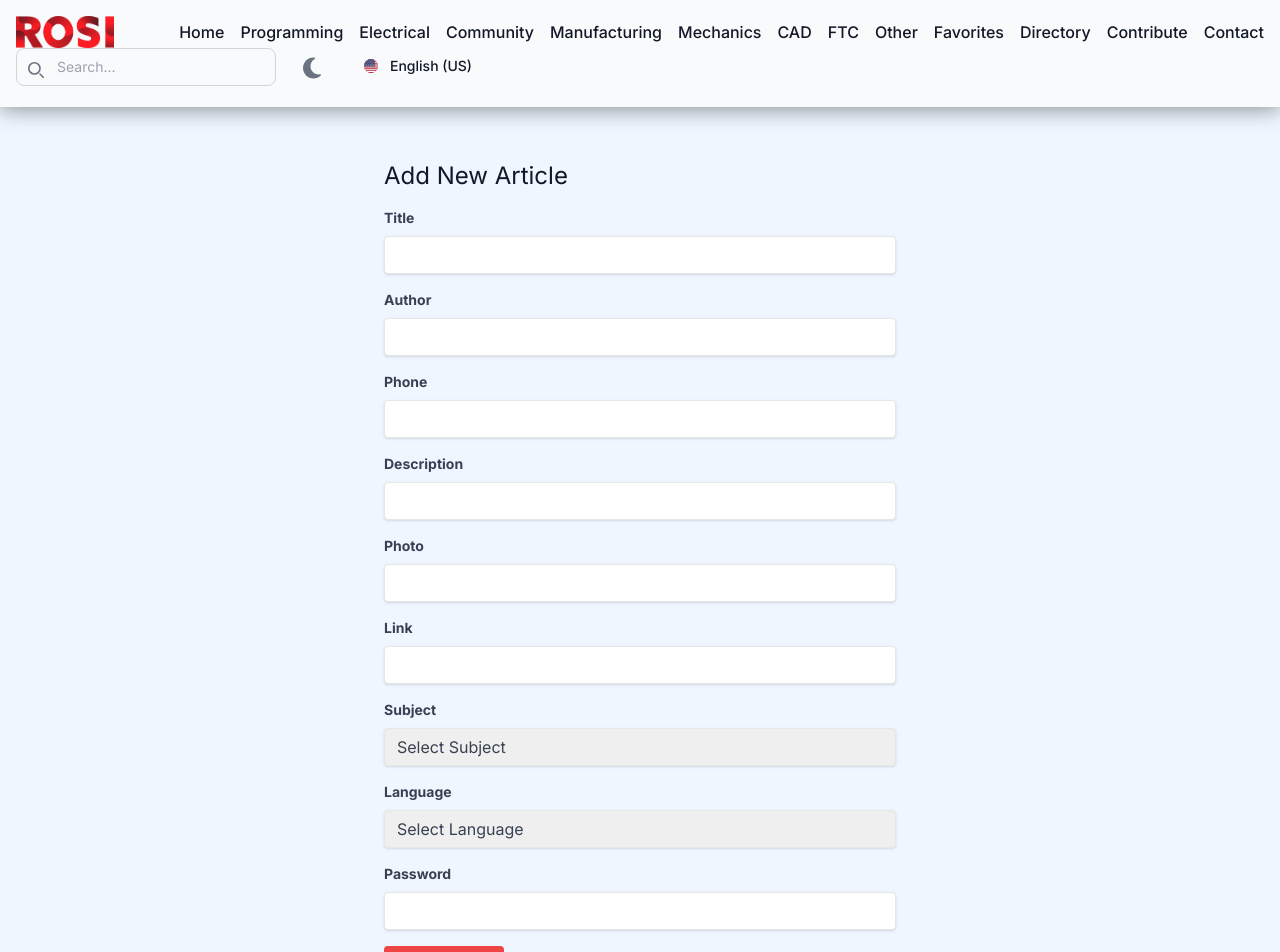
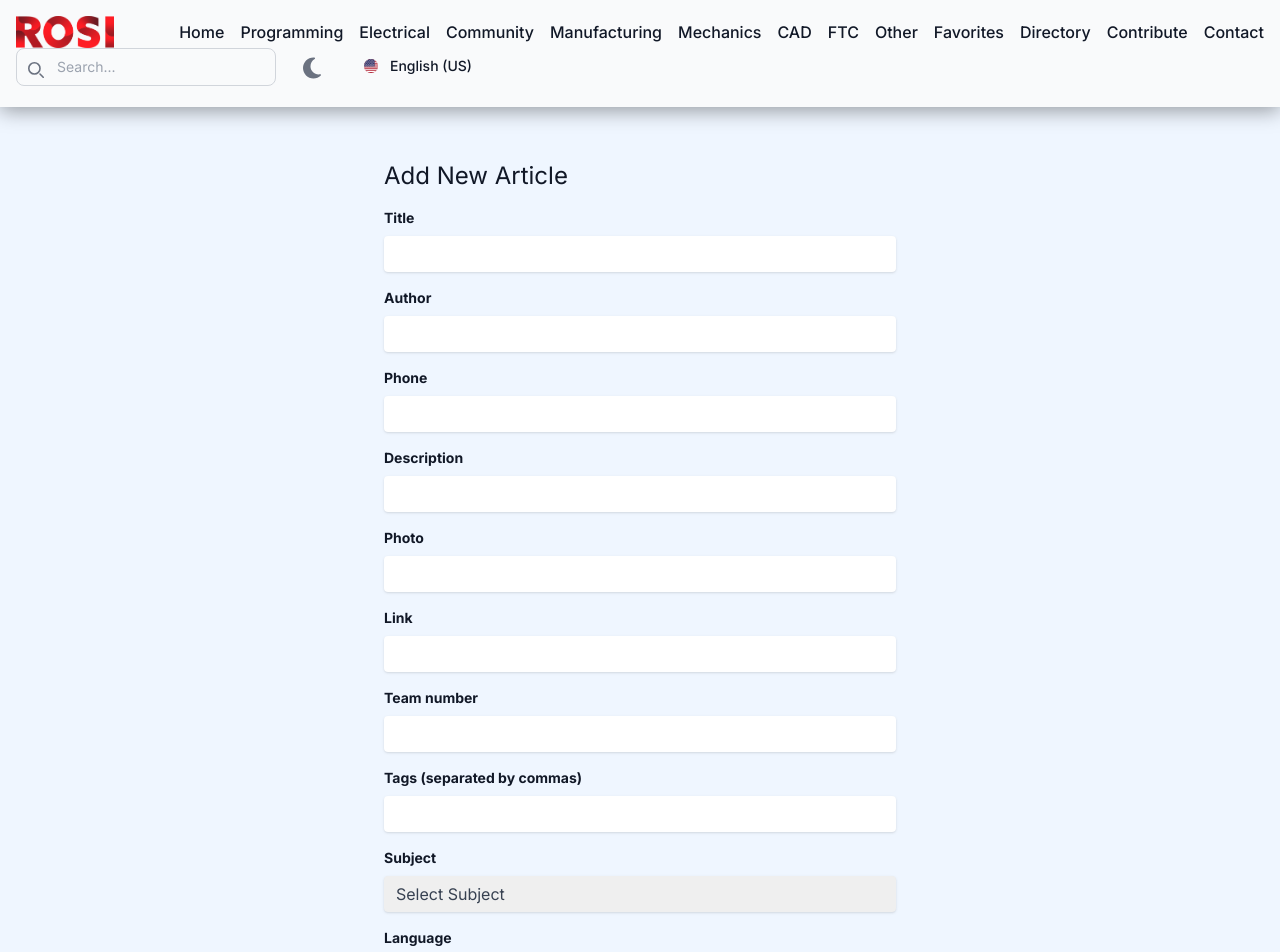
Before and after one commit to MA5951/rosi-2.0, a Next.js app: page /admin in a window 1280 px wide. Shown: the top 952 px of the page. Built offline with nearby package versions, Linux system fonts and the light colour scheme.

Commit message:
fixed admin upload page to include tags and team number

```diff
--- a/src/app/admin/page.tsx
+++ b/src/app/admin/page.tsx
@@ -99,7 +99,7 @@ const AddArticlePage: React.FC = () => {
                 <h2 style={{marginTop: "15vh"}} className="text-2xl mb-4">Add New Article</h2>
                 {['title', 'author', 'phone', 'description', 'photo', 'link'].map((field) => (
                     <div key={field} className="mb-4">
-                        <label className="block text-gray-700 dark:text-gray-300 text-sm font-bold mb-2" htmlFor={field}>
+                        <label className="block text-sm font-bold mb-2 dark:text-white" htmlFor={field}>
                             {field.charAt(0).toUpperCase() + field.slice(1)}
                         </label>
                         <input
@@ -108,13 +108,41 @@ const AddArticlePage: React.FC = () => {
                             id={field}
                             value={formData[field as keyof FormData]} // Cast to keyof FormData
                             onChange={handleChange}
-                            className="shadow appearance-none border rounded w-full py-2 px-3 text-gray-700 dark:text-gray-900 leading-tight focus:outline-none focus:shadow-outline"
+                            className="shadow appearance-none rounded w-full py-2 px-3 text-gray-700 dark:bg-gray-600 border-0 dark:text-white leading-tight focus:outline-none focus:shadow-outline"
                             required
                         />
                     </div>
                 ))}
                 <div className="mb-4">
-                    <label className="block text-gray-700 dark:text-gray-300 text-sm font-bold mb-2" htmlFor="subject">
+                    <label className="block text-sm font-bold mb-2 dark:text-white" htmlFor="teamnumber">
+                        Team number
+                    </label>
+                    <input
+                        type="text"
+                        name="teamnumber"
+                        id="teamnumber"
+                        value={formData.teamnumber}
+                        onChange={handleChange}
+                        className="shadow appearance-none rounded w-full py-2 px-3 text-gray-700 dark:bg-gray-600 border-0 dark:text-white leading-tight focus:outline-none focus:shadow-outline"
+                        required
+                    />
+                </div>
+                <div className="mb-4">
+                    <label className="block text-sm font-bold mb-2 dark:text-white" htmlFor="tags">
+                        Tags (separated by commas)
+                    </label>
+                    <input
+                        type="text"
+                        name="tags"
+                        id="tags"
+                        value={formData.tags}
+                        onChange={handleChange}
+                        className="shadow appearance-none rounded w-full py-2 px-3 text-gray-700 dark:bg-gray-600 border-0 dark:text-white leading-tight focus:outline-none focus:shadow-outline"
+                        required
+                    />
+                </div>
+                <div className="mb-4">
+                    <label className="block text-sm font-bold mb-2 dark:text-white" htmlFor="subject">
                         Subject
                     </label>
                     <select
@@ -122,7 +150,7 @@ const AddArticlePage: React.FC = () => {
                         id="subject"
                         value={formData.subject}
                         onChange={handleChange}
-                        className="shadow appearance-none border rounded w-full py-2 px-3 text-gray-700 dark:text-gray-900 leading-tight focus:outline-none focus:shadow-outline"
+                        className="shadow appearance-none rounded w-full py-2 px-3 text-gray-700 dark:bg-gray-600 border-0 dark:text-white leading-tight focus:outline-none focus:shadow-outline"
                         required
                     >
                         <option value="">Select Subject</option>
@@ -137,7 +165,7 @@ const AddArticlePage: React.FC = () => {
                     </select>
                 </div>
                 <div className="mb-4">
-                    <label className="block text-gray-700 dark:text-gray-300 text-sm font-bold mb-2" htmlFor="language">
+                    <label className="block text-sm font-bold mb-2 dark:text-white" htmlFor="language">
                         Language
                     </label>
                     <select
@@ -145,7 +173,7 @@ const AddArticlePage: React.FC = () => {
                         id="language"
                         value={formData.language}
                         onChange={handleChange}
-                        className="shadow appearance-none border rounded w-full py-2 px-3 text-gray-700 dark:text-gray-900 leading-tight focus:outline-none focus:shadow-outline"
+                        className="shadow appearance-none rounded w-full py-2 px-3 text-gray-700 dark:bg-gray-600 border-0 dark:text-white leading-tight focus:outline-none focus:shadow-outline"
                         required
                     >
                         <option value="">Select Language</option>
@@ -154,7 +182,7 @@ const AddArticlePage: React.FC = () => {
                     </select>
                 </div>
                 <div className="mb-4">
-                    <label className="block text-gray-700 dark:text-gray-300 text-sm font-bold mb-2" htmlFor="password">
+                    <label className="block text-sm font-bold mb-2 dark:text-white" htmlFor="password">
                         Password
                     </label>
                     <input
@@ -163,7 +191,7 @@ const AddArticlePage: React.FC = () => {
                         id="password"
                         value={password}
                         onChange={handlePasswordChange}
-                        className="shadow appearance-none border rounded w-full py-2 px-3 text-gray-700 dark:text-gray-900 leading-tight focus:outline-none focus:shadow-outline"
+                        className="shadow appearance-none rounded w-full py-2 px-3 text-gray-700 dark:bg-gray-600 border-0 dark:text-white leading-tight focus:outline-none focus:shadow-outline"
                         required
                     />
                 </div>
```
